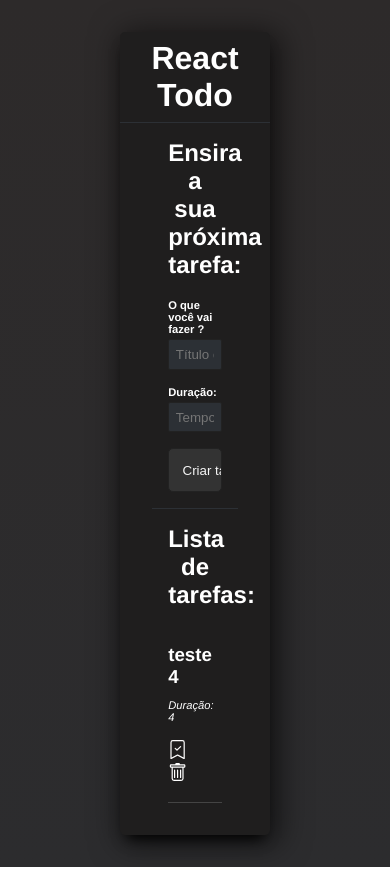
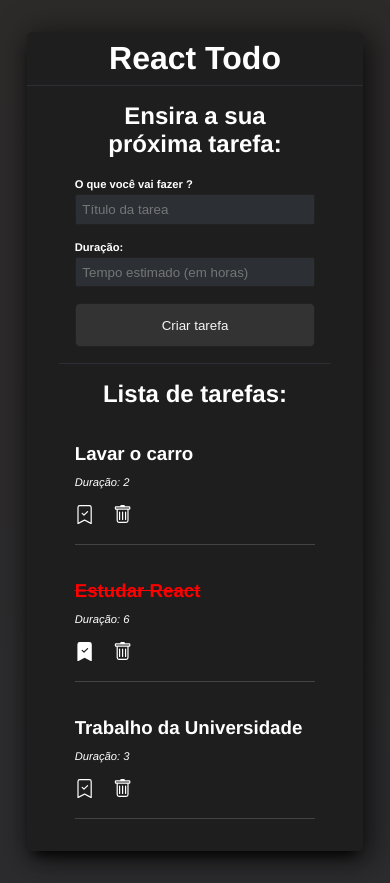
Before and after one commit to kaiotcp1/to-do-list, a React (Create React App) app in the folder todolist/: page / in a window 390 px wide. Built offline with nearby package versions, Linux system fonts and the light colour scheme; data requests are answered from the project's data file.

Commit message:
Responsividade e finalizando projeto

```diff
--- a/todolist/data/db.json
+++ b/todolist/data/db.json
@@ -1,9 +1,21 @@
 {
   "todos": [
     {
-      "id": 0.3030951765801917,
-      "title": "teste 4",
-      "time": "4",
+      "id": 0.7820015084146297,
+      "title": "Lavar o carro",
+      "time": "2",
+      "done": false
+    },
+    {
+      "id": 0.2520219339569423,
+      "title": "Estudar React",
+      "time": "6",
+      "done": true
+    },
+    {
+      "id": 0.24676999058618376,
+      "title": "Trabalho da Universidade",
+      "time": "3",
       "done": false
     }
   ]
--- a/todolist/src/App.css
+++ b/todolist/src/App.css
@@ -1,5 +1,5 @@
 .App {
-    width: 40%;
+    width: 20%;
     margin: 2em auto;
     background-color: rgb(31, 30, 30);
     border-radius: 5px;
@@ -110,3 +110,16 @@
 .todo svg:hover {
     color: rgb(0, 84, 153)
 }
+
+
+@media screen and (max-width: 1280px) {
+    .App {
+        width: 90%;
+    }
+  }
+
+  @media screen and (min-width: 1280px) {
+    .App {
+        width: 60%;
+    }
+  }
--- a/todolist/src/App.js
+++ b/todolist/src/App.js
@@ -34,6 +34,21 @@
     });
 
     setTodos((prevState) => prevState.filter((todo) => todo.id !== id));
+  };
+
+  const handleEddit = async(todo) => {
+
+    todo.done = !todo.done;
+
+    const data =await fetch(API + "/todos/" + todo.id, {
+      method: "PUT",
+      body: JSON.stringify(todo),
+      headers: {
+        "Content-Type": "application/json",
+      },
+    });
+
+    setTodos((prevState) => prevState.map((t) => (t.id === data.id) ? (t = data): t));
   };
 
 
```
